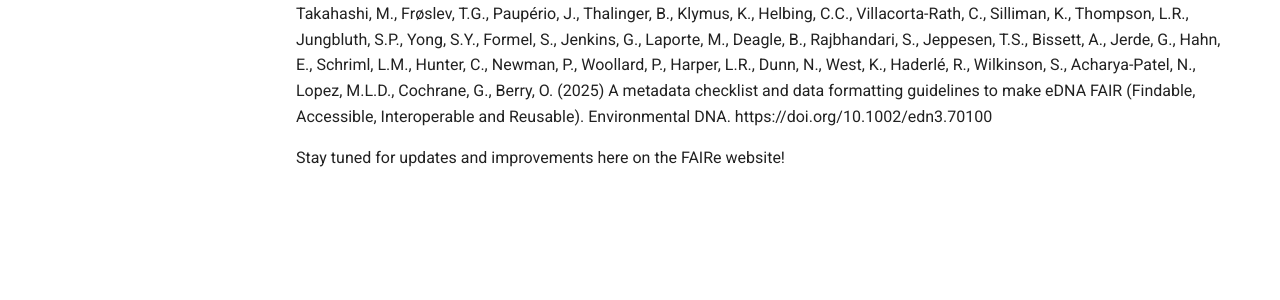
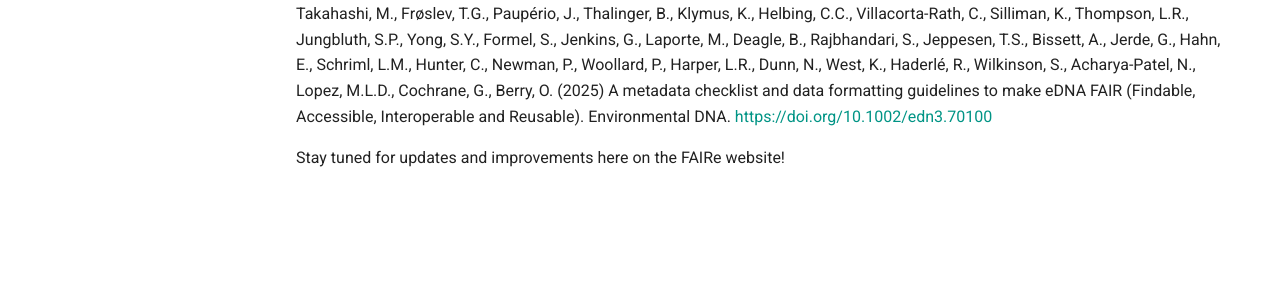
Before and after one commit to FAIR-eDNA/FAIR-eDNA.github.io, an MkDocs documentation site: the page built from docs/citation.md, in a window 1280 px wide. Shown: the part 268-568 px from the top of the page. Built offline with MkDocs 1.6.1 and Material for MkDocs 9.7.7, drawn with Linux system fonts in a browser that asks for light colours.

```diff
--- a/docs/citation.md
+++ b/docs/citation.md
@@ -2,6 +2,6 @@
 
 If you use the FAIRe guidelines, please cite the following manuscript:
 
-Takahashi, M., Frøslev, T.G., Paupério, J., Thalinger, B., Klymus, K., Helbing, C.C., Villacorta-Rath, C., Silliman, K., Thompson, L.R., Jungbluth, S.P., Yong, S.Y., Formel, S., Jenkins, G., Laporte, M., Deagle, B., Rajbhandari, S., Jeppesen, T.S., Bissett, A., Jerde, G., Hahn, E., Schriml, L.M., Hunter, C., Newman, P., Woollard, P., Harper, L.R., Dunn, N., West, K., Haderlé, R., Wilkinson, S., Acharya-Patel, N., Lopez, M.L.D., Cochrane, G., Berry, O. (2025) A metadata checklist and data formatting guidelines to make eDNA FAIR (Findable, Accessible, Interoperable and Reusable). Environmental DNA. https://doi.org/10.1002/edn3.70100
+Takahashi, M., Frøslev, T.G., Paupério, J., Thalinger, B., Klymus, K., Helbing, C.C., Villacorta-Rath, C., Silliman, K., Thompson, L.R., Jungbluth, S.P., Yong, S.Y., Formel, S., Jenkins, G., Laporte, M., Deagle, B., Rajbhandari, S., Jeppesen, T.S., Bissett, A., Jerde, G., Hahn, E., Schriml, L.M., Hunter, C., Newman, P., Woollard, P., Harper, L.R., Dunn, N., West, K., Haderlé, R., Wilkinson, S., Acharya-Patel, N., Lopez, M.L.D., Cochrane, G., Berry, O. (2025) A metadata checklist and data formatting guidelines to make eDNA FAIR (Findable, Accessible, Interoperable and Reusable). Environmental DNA. <https://doi.org/10.1002/edn3.70100>
 
 Stay tuned for updates and improvements here on the FAIRe website!
```
